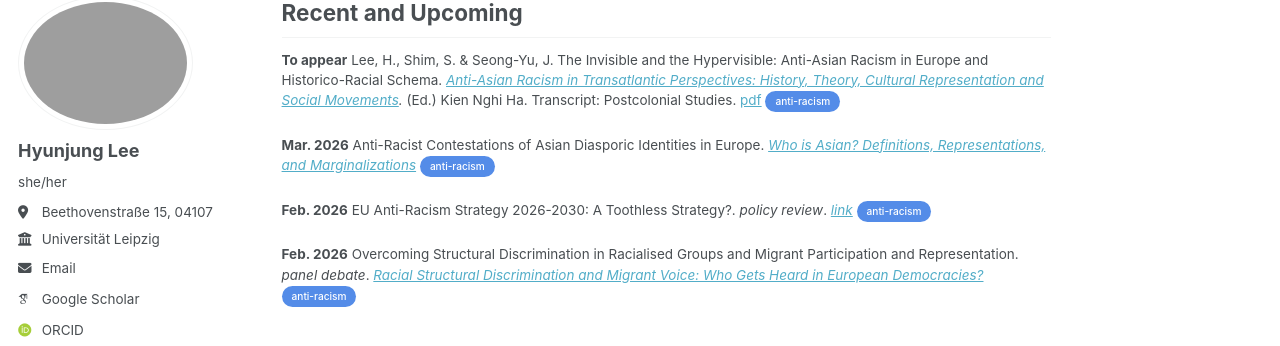
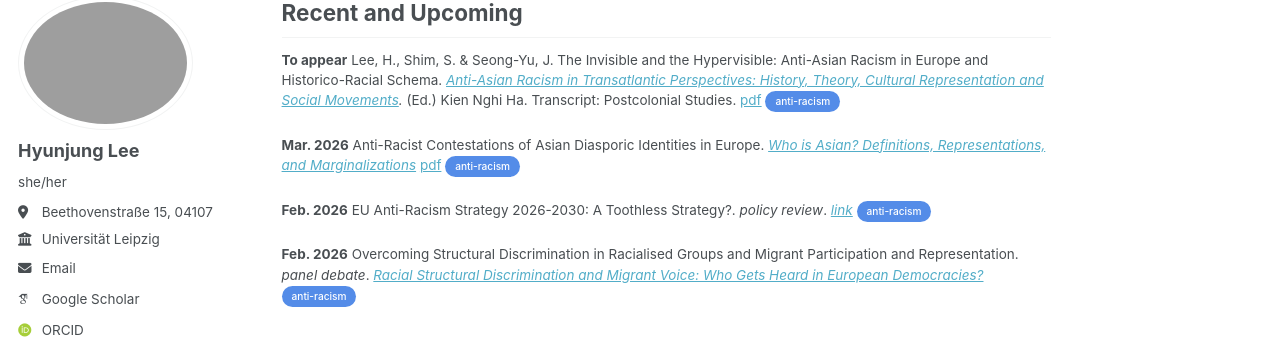
Before and after one commit to hyunjungdotlee/hyunjungdotlee.github.io, a Jekyll site: the page built from _pages/about.md, in a window 1280 px wide and 900 px high, scrolled down 502 px. Shown: the part 103-449 px from the top of the window. Built offline with Jekyll 4.4.1, drawn with Linux system fonts in a browser that asks for light colours; some web fonts are replaced; a script that is not in the unit is left out.

Commit message:
Revise publication entries in about.md
Updated publication details with new PDF links and corrected formatting.

```diff
--- a/_pages/about.md
+++ b/_pages/about.md
@@ -28,7 +28,7 @@ Recent and Upcoming
 <strong>To appear</strong>
 Lee, H., Shim, S. & Seong-Yu, J. The Invisible and the Hypervisible: Anti-Asian Racism in Europe and Historico-Racial Schema. <em>[Anti-Asian Racism in Transatlantic Perspectives: History, Theory, Cultural Representation and Social Movements](https://www.transcript-publishing.com/978-3-8376-7442-2/anti-asian-racism-in-transatlantic-perspectives/?c=410000056&number=978-3-8394-7442-6). </em> (Ed.) Kien Nghi Ha. Transcript: Postcolonial Studies. [pdf](files/LeeShimSeong-Yu2024.pdf) <span class="pill pill-ar">anti-racism</span>
 
-<strong>Mar. 2026</strong> Anti-Racist Contestations of Asian Diasporic Identities in Europe. <em> [Who is Asian? Definitions, Representations, and Marginalizations](https://www.universiteitleiden.nl/en/events/2026/03/who-is-asian-definitions-representations-and-marginalizations)</em>  <span class="pill pill-ar">anti-racism</span>
+<strong>Mar. 2026</strong> Anti-Racist Contestations of Asian Diasporic Identities in Europe. <em> [Who is Asian? Definitions, Representations, and Marginalizations](https://www.universiteitleiden.nl/en/events/2026/03/who-is-asian-definitions-representations-and-marginalizations)</em> [pdf](files/WuLeeGuoLi2026.pdf)  <span class="pill pill-ar">anti-racism</span>
 
 <strong>Feb. 2026</strong> EU Anti-Racism Strategy 2026-2030: A Toothless Strategy?. <em>policy review</em>. <em>[link](https://www.migpolgroup.com/index.php/2026/02/07/webinar-racial-discrimination/) </em><span class="pill pill-ar">anti-racism</span>
 
```
